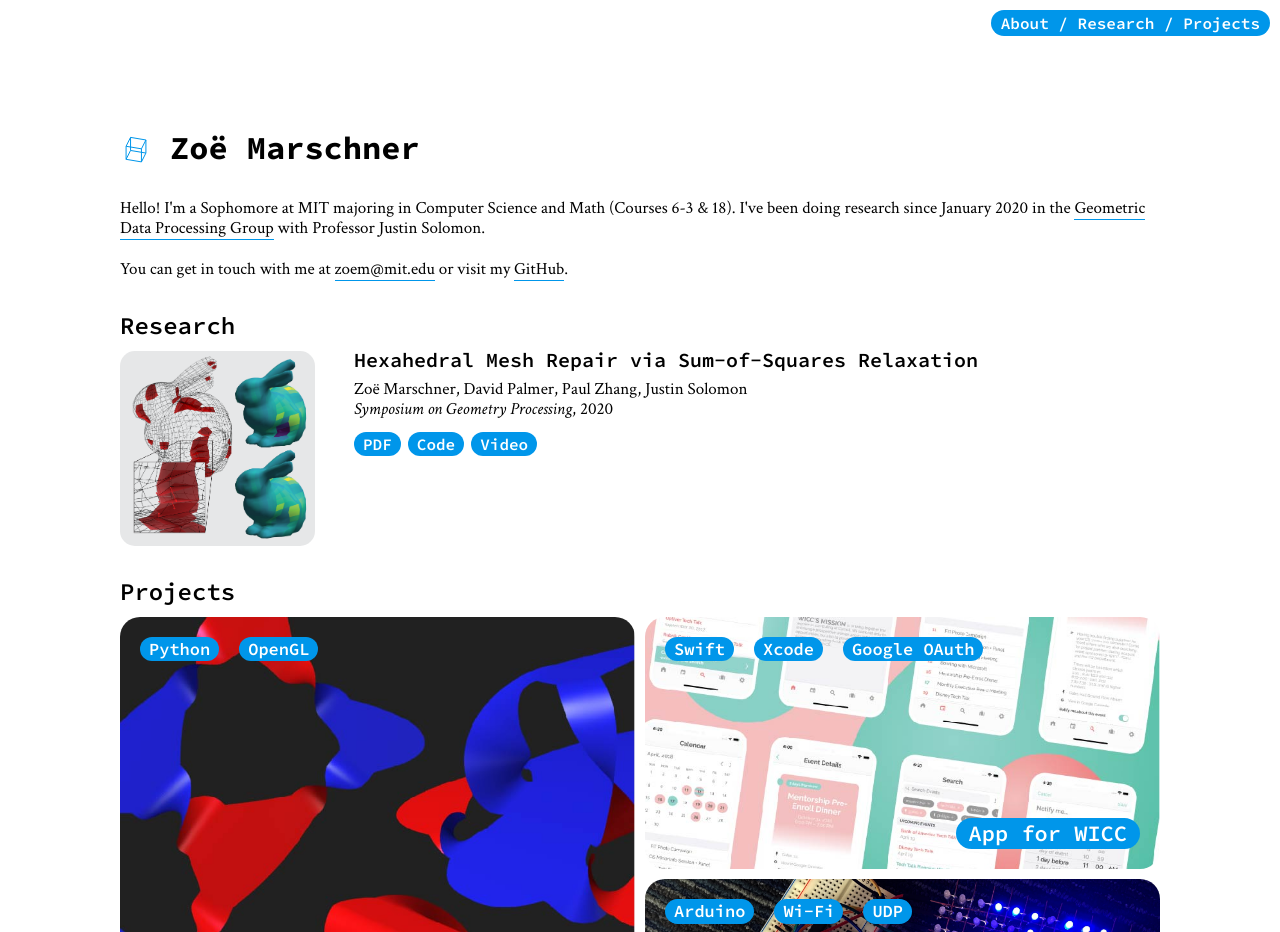
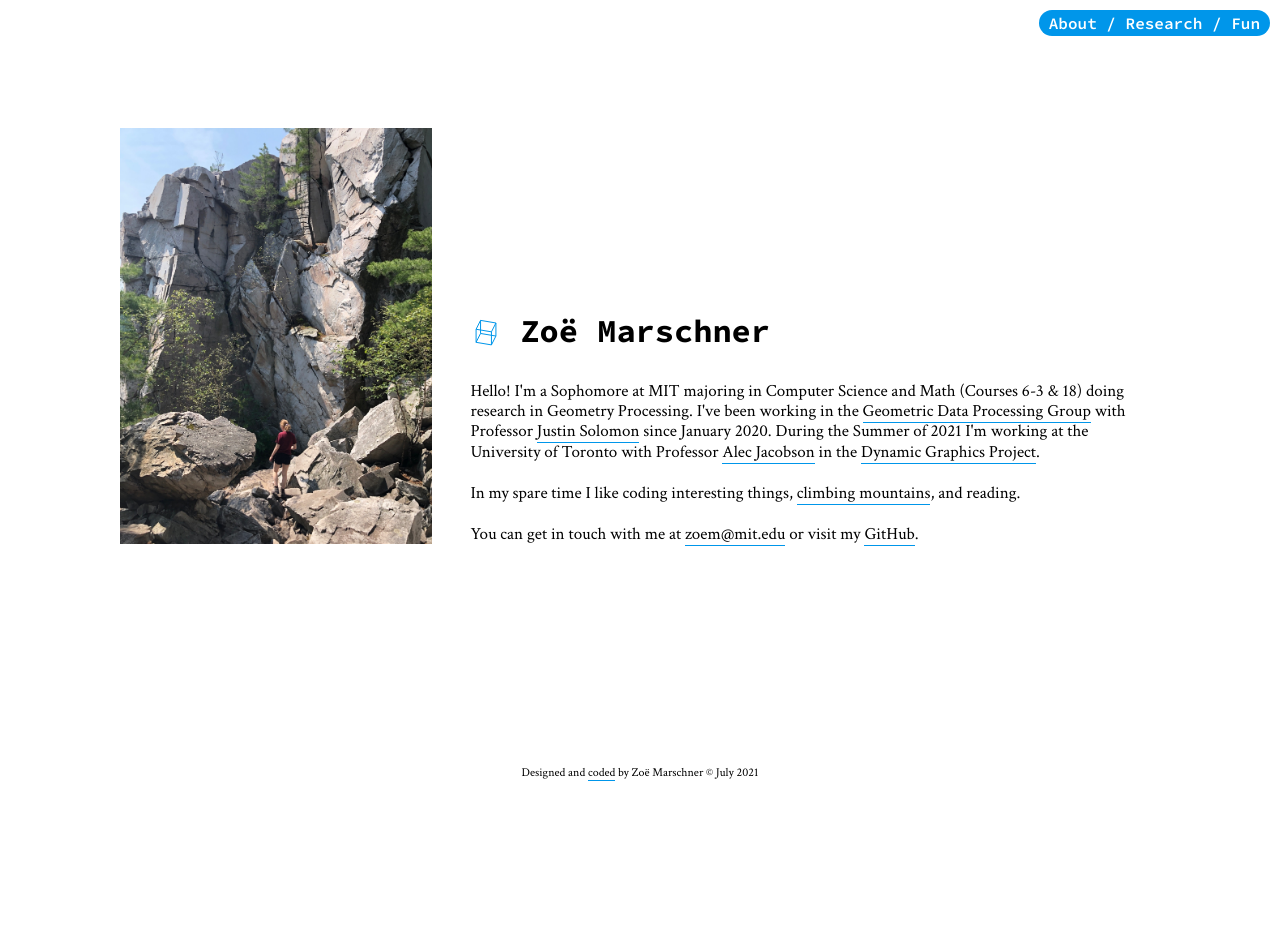
Before and after one commit to zoemarschner/zoemarschner.com, a website: page website/index.html in a window 1280 px wide. Shown: the top 932 px of the page. After the commit the page ends 800 px from the top, so only its background shows below. Drawn offline with Linux system fonts and the light colour scheme.

Commit message:
begin redesign

```diff
--- a/website/index.html
+++ b/website/index.html
@@ -17,27 +17,28 @@
 </head>
 <body>
 <div id="outer_container">
+	<div id="about_container">
+		<img id="portrait" title="Killarney Provincial Park, Ontario, Canada" src="public/img/kilarney.jpg">
+		<div id="into_container">
 			<h1 id="name">
 				<svg id="cube" height="30" width="30">
 		 		 	<path id="cube_path" stroke-width="1" fill="none"/>
 				</svg>Zoë Marschner
 			</h1>
-	<p id="about"> Hello! I'm a Sophomore at MIT majoring in Computer Science and Math (Courses 6-3 & 18). I've been doing research since January 2020 in the <a href="http://groups.csail.mit.edu/gdpgroup/index.html" class="ext_link">Geometric Data Processing Group</a> with Professor Justin Solomon.<br><br>
+			<p id="about"> Hello! I'm a Sophomore at MIT majoring in Computer Science and Math (Courses 6-3 & 18) doing research in Geometry Processing. I've been working in the <a href="http://groups.csail.mit.edu/gdpgroup/index.html" class="ext_link">Geometric Data Processing Group</a> with Professor <a href="https://people.csail.mit.edu/jsolomon/" class = "ext_link"> Justin Solomon</a> since January 2020. During the Summer of 2021 I'm working at the University of Toronto with Professor <a href="https://www.cs.toronto.edu/~jacobson/" class = "ext_link">Alec Jacobson</a> in the <a href="https://www.dgp.toronto.edu/" class="ext_link">Dynamic Graphics Project</a>.<br><br>
+
+			In my spare time I like coding interesting things, <a href="https://www.peakbagger.com/climber/climber.aspx?cid=32367" class="ext_link">climbing mountains</a>, and reading. <br><br>
 				You can get in touch with me at <a href="mailto:zoem@mit.edu" class="ext_link">zoem@mit.edu</a> or visit my <a href="https://github.com/zoemarschner/" class="ext_link">GitHub</a>. <br>
 			</p>
-	<h2 id="reserach">Research</h2>
-	<div id ="research-list">
+		</div>
 	</div>
 
-	<h2 id="projects">Projects</h2>
-
-	<div id = project_grid></div>
-	<p id="footer">
-		Designed and <a href="https://github.com/zoemarschner/zoemarschner.com" class="ext_link">coded</a> by Zoë Marschner © July 2021</p>
-
 	<div id="nav-bar">
-		<h2><a href="#about">About</a> / <a href="#reserach">Research</a> / <a href="#projects">Projects</a></h2>
+		<h2><a href="#about">About</a> / <a href="#reserach">Research</a> / <a href="#projects">Fun</a></h2>
 	</div>
 </div>
+<p id="footer">
+		Designed and <a href="https://github.com/zoemarschner/zoemarschner.com" class="ext_link">coded</a> by Zoë Marschner © July 2021
+</p>
 </body>
 </html>
--- a/website/public/css/homeStylesheet.css
+++ b/website/public/css/homeStylesheet.css
@@ -138,6 +138,27 @@
   cursor: pointer;
 }
 
+#portrait {
+  width:  30%;
+  padding-right: 3vw;
+}
+
+#about_container {
+  display: flex;
+  align-items: flex-end;
+}
+
+#footer {
+  padding-top: 5vw;
+  margin-top: auto;
+}
+
+body {
+  display: flex;
+  flex-direction: column;
+  height: 100vh;
+}
+
 .project_link {
   position: absolute;
   height: 100%;
```
Also changed, not shown: website/projects.html (added), website/public/img/kilarney.JPG (added), website/research.html (added). Lines whose indentation alone changed are shown as unchanged.
